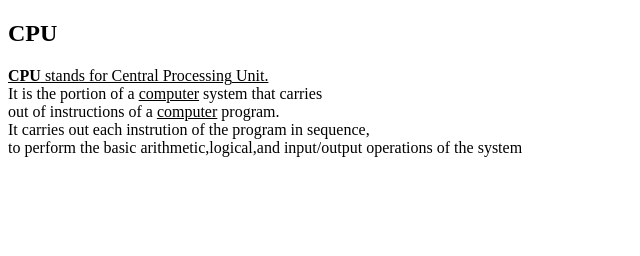
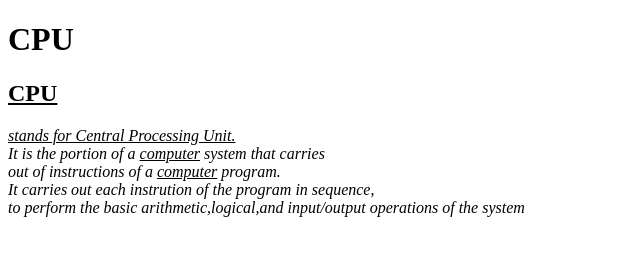
Before and after one commit to iamneo-production/afbdcafadaeccdfffebaeceaec, a plain HTML site: page public/index.html in a window 1280 px wide. Shown: the whole page, without its empty margins (0-640 px from the left). Drawn offline with Linux system fonts and the light colour scheme.

Commit message:
Backup Commit

```diff
--- a/public/index.html
+++ b/public/index.html
@@ -1,8 +1,8 @@
 <!DOCTYPE html>
 <html>
     <body>
-        <h2><b>CPU</b></h2>
-            <p><b><u>CPU</b> stands for Central Processing</u><u> Unit.</u><br>
+        <h1><b>CPU</b></h1>
+            <p><h2><u>CPU</h2><i> stands for Central Processing</u><u> Unit.<i></u><br>
                 It is the portion of a <u>computer</u> system that carries<br>
                 out of instructions of a <u>computer</u> program.<br>
                 It carries out each instrution of the program in sequence,<br>
```
